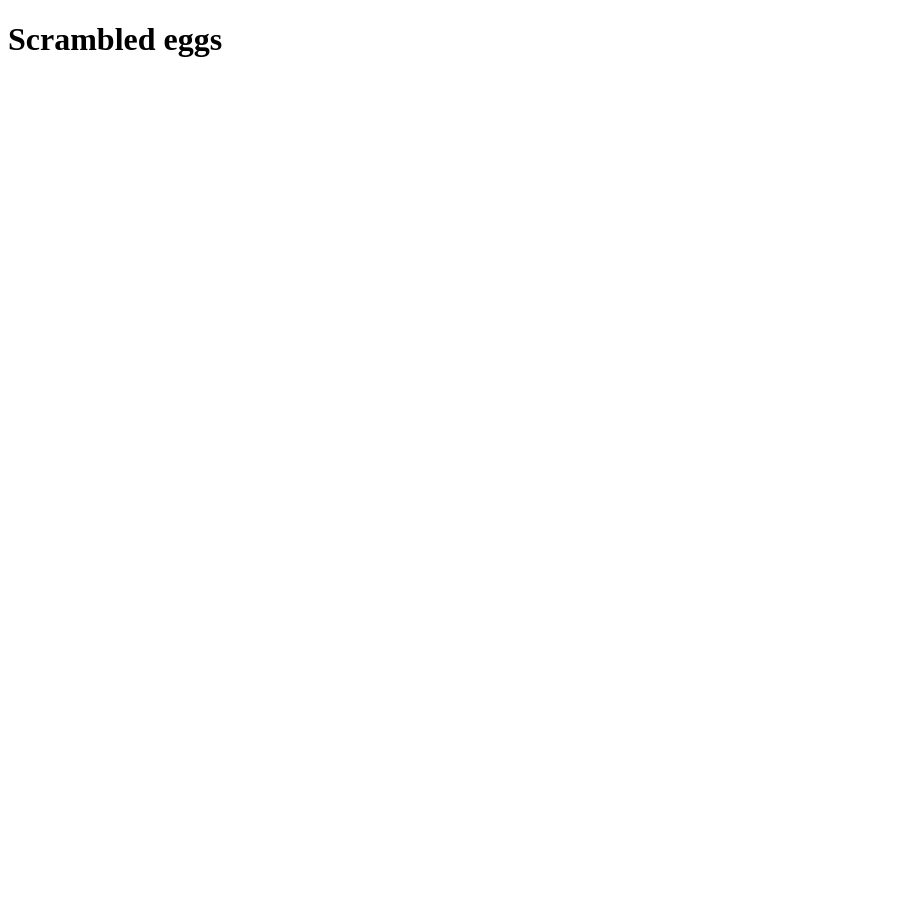
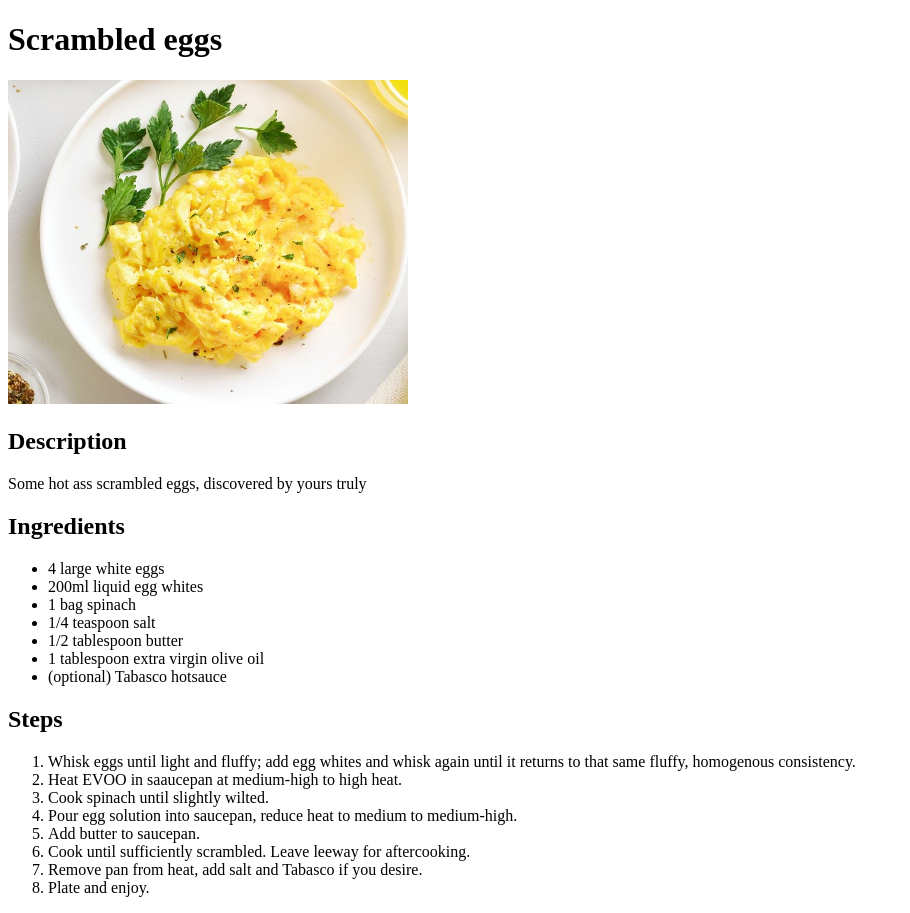
Before and after one commit to r-yates/odin-recipes, a plain HTML site: page recipes/scrambled_eggs.html in a window 1280 px wide. Shown: the whole page, without its empty margins (0-910 px from the left). Before the commit the page ends 800 px from the top, so only its background shows below. Drawn offline with Linux system fonts and the light colour scheme.

Commit message:
added scrambled eggs ingredients and steps. also rescaled scrambled eggs image on scrambled_eggs.html

```diff
--- a/recipes/scrambled_eggs.html
+++ b/recipes/scrambled_eggs.html
@@ -7,6 +7,30 @@
 
 <body>
   <h1>Scrambled eggs</h1>
+  <img src="../images/scrambled-eggs.jpeg" alt="Scrambled eggs on a plate, garnished with herbs not being used in this recipe" width="400">
+  <h2>Description</h2>
+  <p>Some hot ass scrambled eggs, discovered by yours truly</p>
+  <h2>Ingredients</h2>
+  <ul>
+    <li>4 large white eggs</li>
+    <li>200ml liquid egg whites</li>
+    <li>1 bag spinach</li>
+    <li>1/4 teaspoon salt</li>
+    <li>1/2 tablespoon butter</li>
+    <li>1 tablespoon extra virgin olive oil</li>
+    <li>(optional) Tabasco hotsauce</li>
+  </ul>
+  <h2>Steps</h2>
+  <ol>
+    <li>Whisk eggs until light and fluffy; add egg whites and whisk again until it returns to that same fluffy, homogenous consistency.</li>
+    <li>Heat EVOO in saaucepan at medium-high to high heat.</li>
+    <li>Cook spinach until slightly wilted.</li>
+    <li>Pour egg solution into saucepan, reduce heat to medium to medium-high.</li>
+    <li>Add butter to saucepan.</li>
+    <li>Cook until sufficiently scrambled. Leave leeway for aftercooking.</li>
+    <li>Remove pan from heat, add salt and Tabasco if you desire.</li>
+    <li>Plate and enjoy.</li>
+  </ol>
 </body>
 
 </html>
```
Also changed, not shown: images/scrambled-eggs.jpeg (added).
